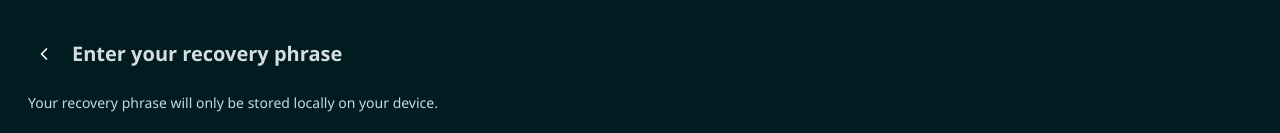
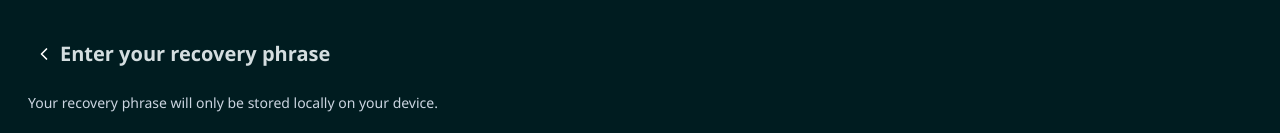
Before and after one commit to abdulmueezrana6/jupiter_test, a React (Vite) app: page /import-wallet/1 in a window 1280 px wide. Shown: the top 133 px of the page. Built offline with nearby package versions, Linux system fonts and the light colour scheme.

Commit message:
Update index.scss

```diff
--- a/src/pages/ImportWallet/index.scss
+++ b/src/pages/ImportWallet/index.scss
@@ -55,7 +55,7 @@ margin-top: 16px;
 display: flex;
 align-items: center;
 justify-content: flex-start;
-gap: 12px;
+/*gap: 12px;*/
 color: #fff;
 padding: 16px 0;
 }
```
